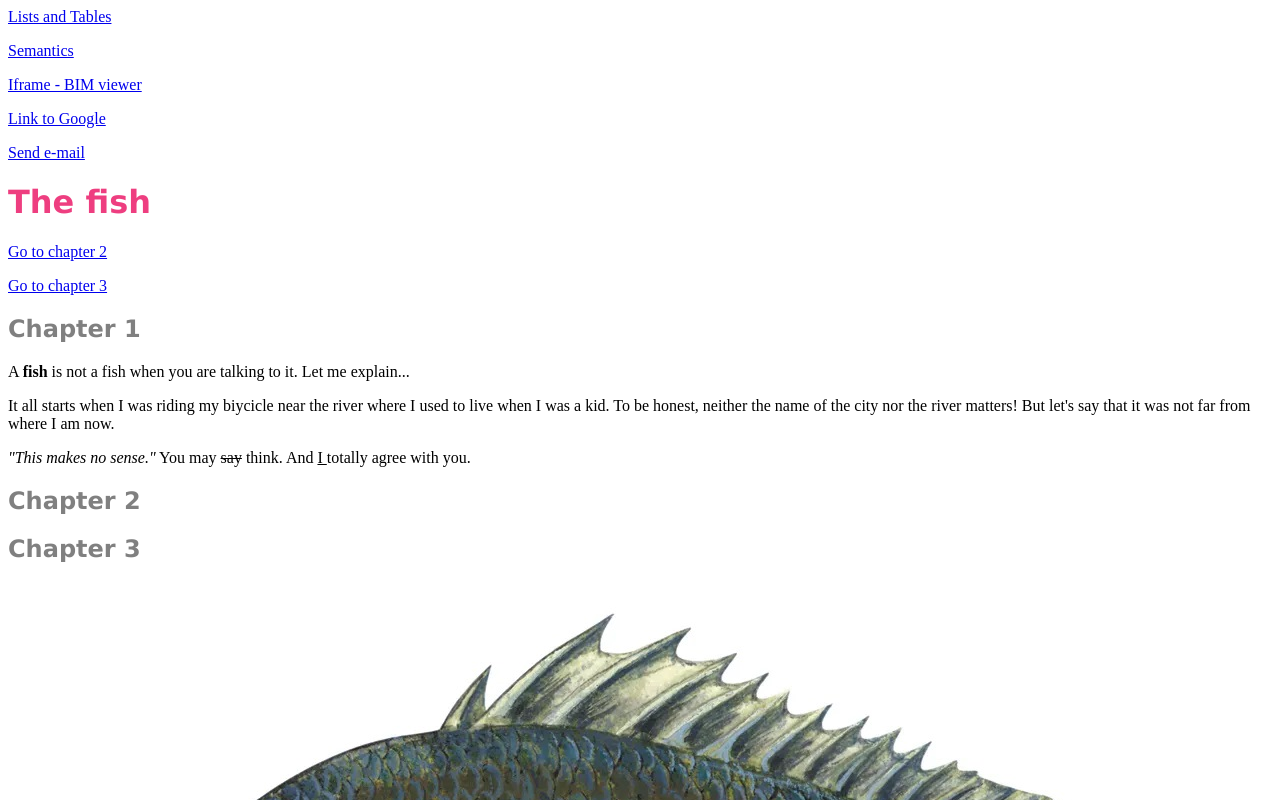
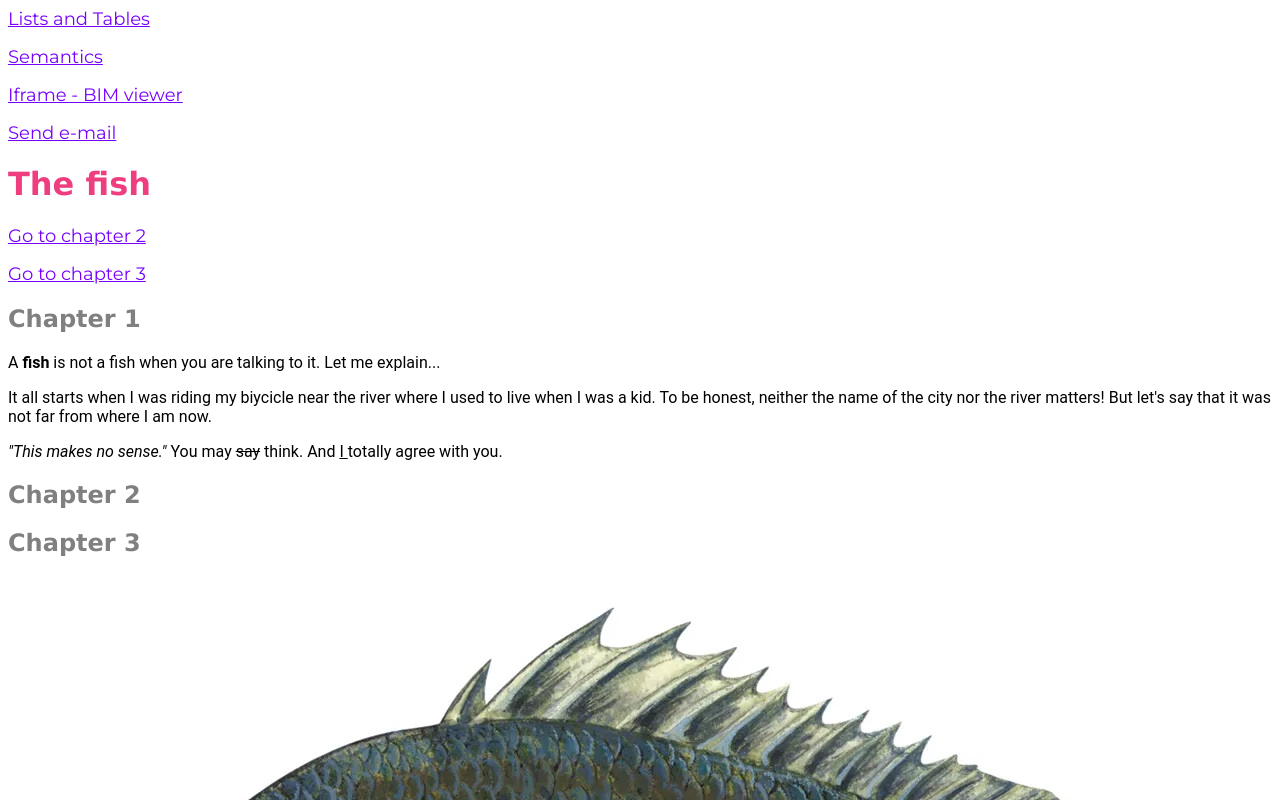
Before and after one commit to rodrigoafreire/Ifc_course, a plain HTML site: page Ifc-course-lessons/html/index.html in a window 1280 px wide. Shown: the top 800 px of the page. Drawn offline with Linux system fonts and the light colour scheme.

Commit message:
first css editings

```diff
--- a/Ifc-course-lessons/html/index.html
+++ b/Ifc-course-lessons/html/index.html
@@ -13,8 +13,6 @@
       <a href="./semantics.html" target="_blank"> Semantics </a>
       <p></p>
       <a href="./testing_iframe.html" target="_blank"> Iframe - BIM viewer </a>
-      <p></p>
-      <a href="http://www.google.com" target="_blank"> Link to Google </a>
       <p></p>
       <a href="mailto:rodrigo@odlab.cc" target="_blank"> Send e-mail </a>
       <p></p>
--- a/Ifc-course-lessons/html/styles.css
+++ b/Ifc-course-lessons/html/styles.css
@@ -1,3 +1,5 @@
+@import "https://fonts.googleapis.com/css2?family=Montserrat";
+
 button {
     margin: 6px;
 }
@@ -39,3 +41,13 @@ iframe {
   height: 100vh;
   overflow: hidden;
 }
+
+a[href] {
+  color: #7703fc;
+  font-family: 'Montserrat';
+  font-size: 18px;
+
+}
+
+p {
+  font-family: "Roboto"}
```
